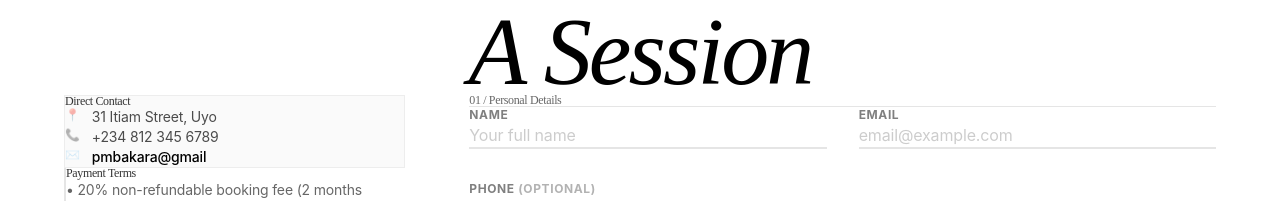
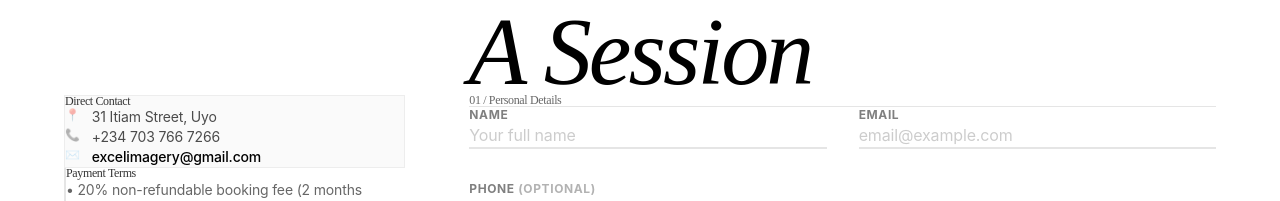
Before and after one commit to Mbakara1/excel_package, a React (Vite) app: page / in a window 1280 px wide. Shown: the part 4698-4899 px from the top of the page. Built offline with nearby package versions, Linux system fonts and the light colour scheme.

Commit message:
Update booking form with business contact details and remove Premium package

```diff
--- a/src/components/BookingForm.jsx
+++ b/src/components/BookingForm.jsx
@@ -31,7 +31,7 @@ const BookingForm = () => {
           event_date: formData.get('eventDate'),
           collection: formData.get('collection'),
           message: formData.get('message') || 'No additional notes',
-          to: 'pmbakara@gmail.com'
+          to: 'excelimagery@gmail.com'
         }),
       });
 
@@ -40,7 +40,7 @@ const BookingForm = () => {
       if (response.ok && data.success) {
         setSubmitted(true);
       } else {
-        setError('Failed to send your request. Please try again or contact us directly at pmbakara@gmail.com');
+        setError('Failed to send your request. Please try again or contact us directly at excelimagery@gmail.com');
       }
     } catch (err) {
       console.error('Form submission error:', err);
@@ -110,11 +110,11 @@ const BookingForm = () => {
                         </p>
                         <p className="flex items-start gap-3">
                            <span className="text-black/40 text-xs mt-1">📞</span>
-                           <span>+234 812 345 6789</span>
+                           <span>+234 703 766 7266</span>
                         </p>
                         <p className="flex items-start gap-3">
                            <span className="text-black/40 text-xs mt-1">✉️</span>
-                           <span className="font-medium text-black">pmbakara@gmail</span>
+                           <span className="font-medium text-black">excelimagery@gmail.com</span>
                         </p>
                      </div>
                   </div>
@@ -212,7 +212,7 @@ const BookingForm = () => {
                                  <option>Silver — ₦600k</option>
                                  <option>Smart — ₦700k</option>
                                  <option>Diamond — ₦1.1M</option>
-                                 <option>Premium — ₦2M</option>
+
                               </select>
                            </div>
                         </div>
```
